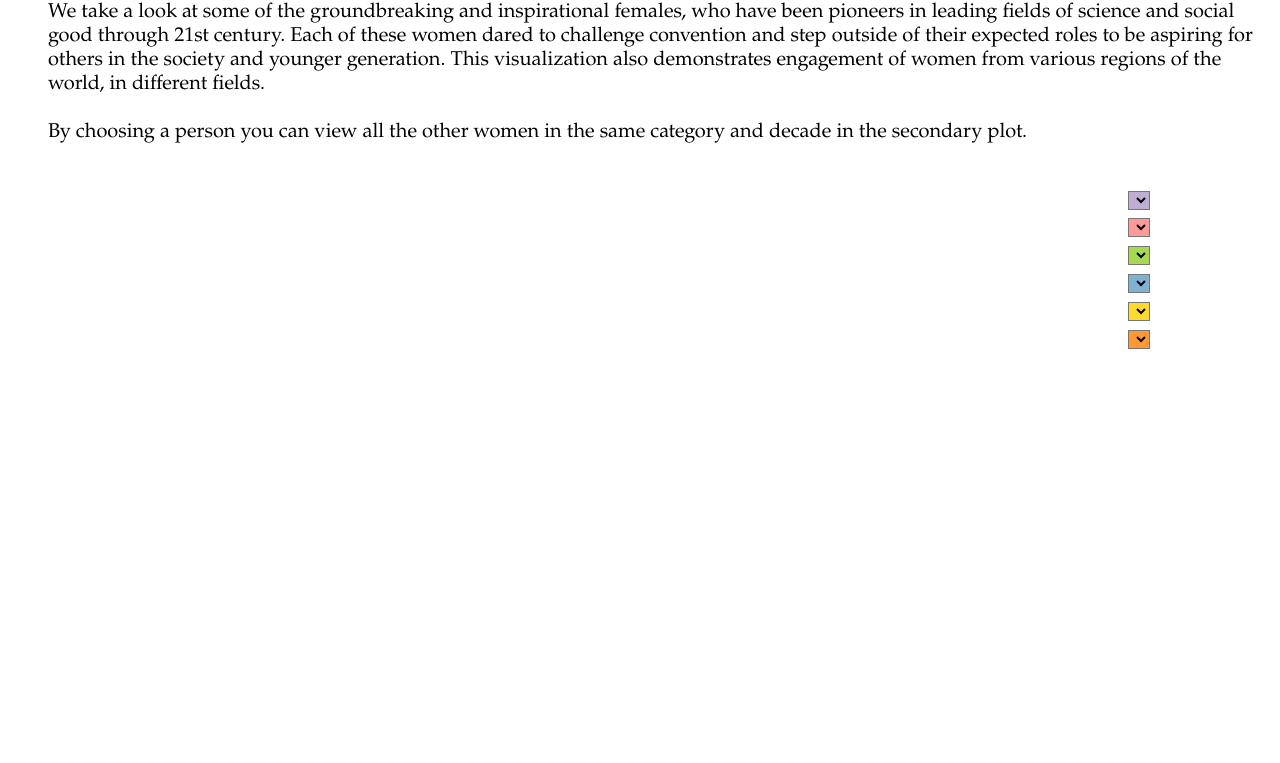
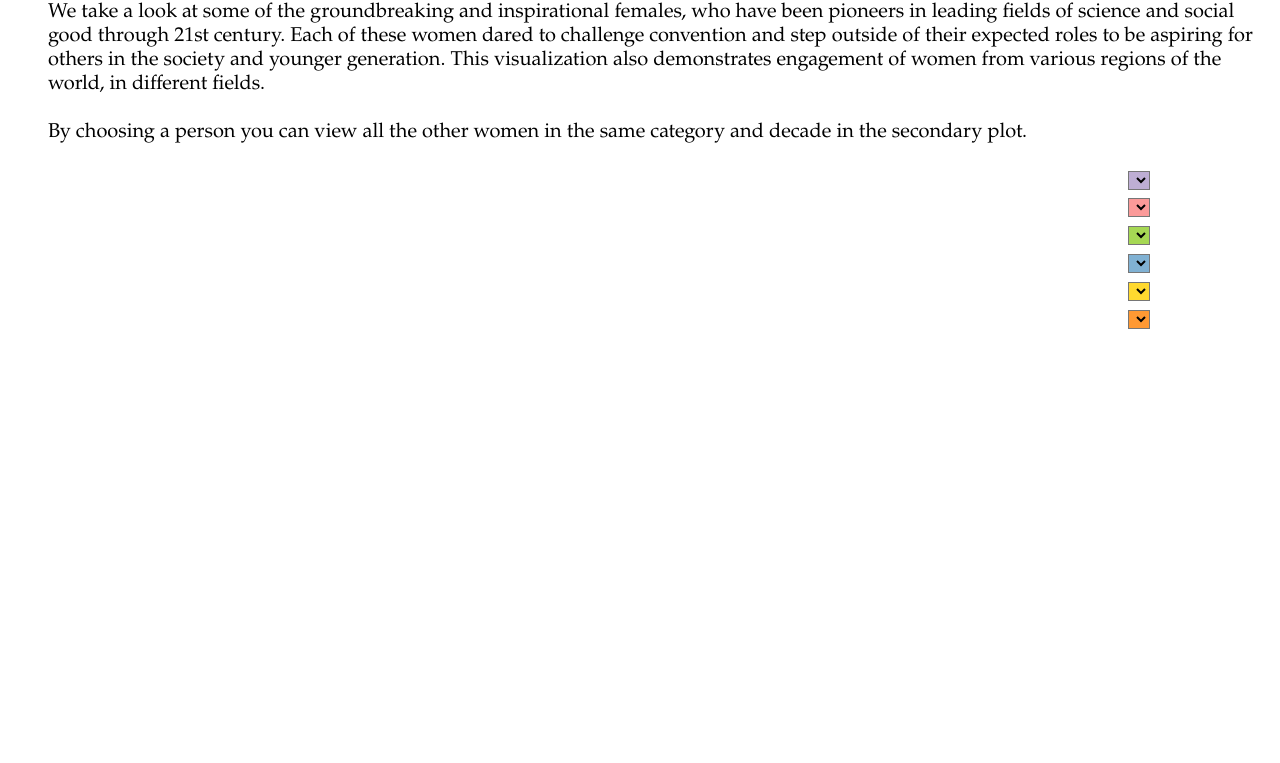
Before and after one commit to minhanhn98/minhanhn98.github.io, a PHP site: the page made by class enhancement/index.html in a window 1280 px wide; the page is wider, and only the part inside the window is pictured. Shown: the part 143-906 px from the top of that part. Run offline with PHP 8.4, Linux system fonts and the light colour scheme; lists and menus that the app fills with data are empty; some libraries are stand-ins or nearby versions.

Commit message:
did not fix drop down

```diff
--- a/class enhancement/index.css
+++ b/class enhancement/index.css
@@ -108,32 +108,32 @@ body {
 
 #namerica {
     background-color: #beaed4;
-    top: 324px;
+    top: 304px;
 }
 
 #samerica {
     background-color: #fb9a99;
-    top: 351px;
+    top: 331px;
 }
 
 #europe {
     background-color: #a6d854;
-    top: 379px;
+    top: 359px;
 }
 
 #africa {
     background-color: #80b1d3;
-    top: 407px;
+    top: 387px;
 }
 
 #asia {
     background-color: #ffd92f;
-    top: 435px;
+    top: 415px;
 }
 
 #australia {
     background-color: #ff9933;
-    top: 463px;
+    top: 443px;
 }
 
 .dropdown {
```
